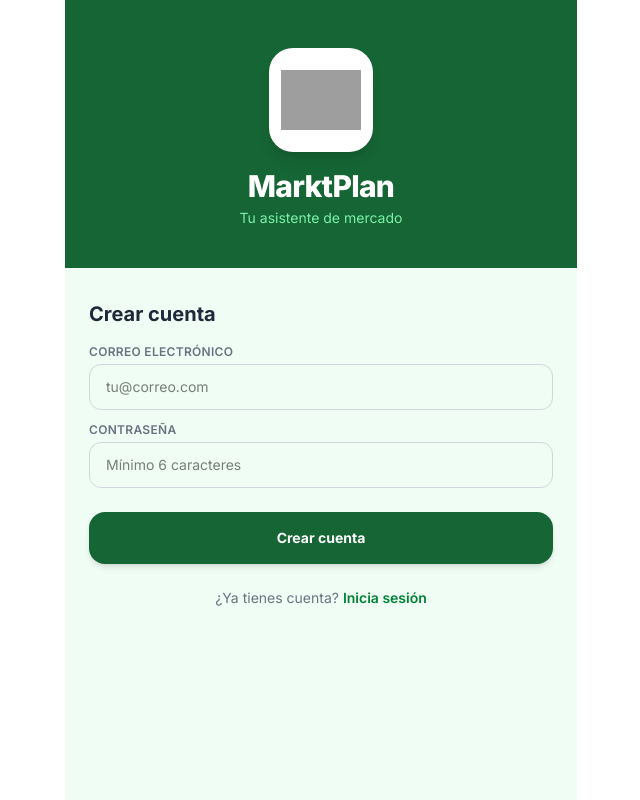
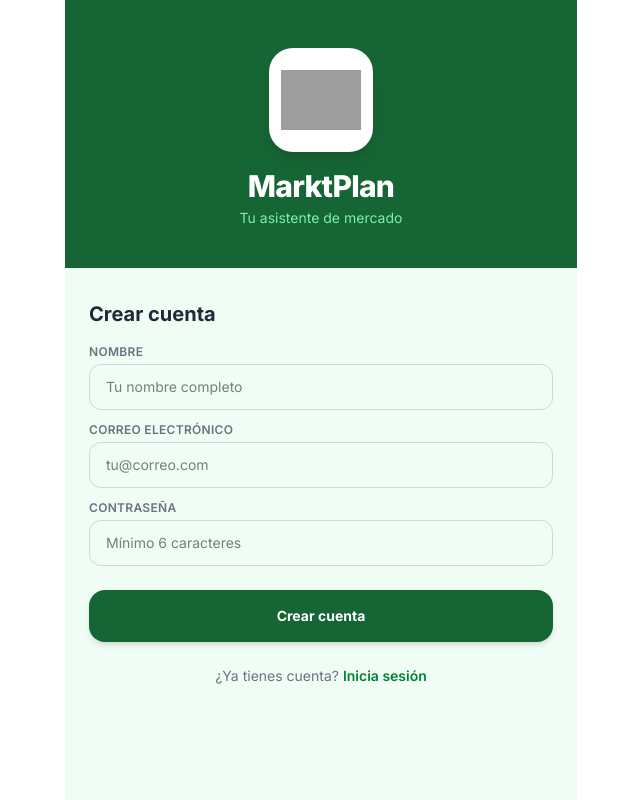
Before and after one commit to jotadoliveira22/mercado-app, a React (Vite) app: page / in a window 1280 px wide. Both pictures are taken after a click on the button "Regístrate". Shown: the whole page, without its empty margins (319-959 px from the left). Built offline with nearby package versions, Linux system fonts and the light colour scheme; grey boxes are pictures that could not be loaded.

Commit message:
AuthScreen: add name field on register, saves as display_name in Supabase user metadata

```diff
--- a/src/components/AuthScreen.tsx
+++ b/src/components/AuthScreen.tsx
@@ -7,6 +7,7 @@ export default function AuthScreen() {
   const [mode, setMode] = useState<Mode>('login');
   const [email, setEmail] = useState('');
   const [password, setPassword] = useState('');
+  const [name, setName] = useState('');
   const [loading, setLoading] = useState(false);
   const [error, setError] = useState('');
   const [info, setInfo] = useState('');
@@ -15,12 +16,20 @@ export default function AuthScreen() {
     setError('');
     setInfo('');
     if (!email.trim() || !password.trim()) { setError('Completa todos los campos'); return; }
+    if (mode === 'register' && !name.trim()) { setError('Ingresa tu nombre'); return; }
     if (password.length < 6) { setError('La contraseña debe tener al menos 6 caracteres'); return; }
     setLoading(true);
     try {
       if (mode === 'register') {
         const redirectTo = `${window.location.origin}/`;
-        const { error: e } = await supabase.auth.signUp({ email: email.trim(), password, options: { emailRedirectTo: redirectTo } });
+        const { error: e } = await supabase.auth.signUp({
+          email: email.trim(),
+          password,
+          options: {
+            emailRedirectTo: redirectTo,
+            data: { display_name: name.trim(), full_name: name.trim() },
+          },
+        });
         if (e) { setError(e.message); }
         else { setInfo('Revisa tu correo para confirmar tu cuenta, luego inicia sesión.'); setMode('login'); }
       } else {
@@ -31,6 +40,8 @@ export default function AuthScreen() {
       setLoading(false);
     }
   };
+
+  const switchMode = (m: Mode) => { setMode(m); setError(''); setInfo(''); setName(''); };
 
   return (
     <div className="flex flex-col h-screen bg-[#f0fdf4] max-w-lg mx-auto">
@@ -63,6 +74,22 @@ export default function AuthScreen() {
         )}
 
         <div className="space-y-3">
+          {mode === 'register' && (
+            <div>
+              <label className="text-xs font-semibold text-gray-500 uppercase tracking-wide mb-1 block">
+                Nombre
+              </label>
+              <input
+                type="text"
+                value={name}
+                onChange={e => setName(e.target.value)}
+                onKeyDown={e => e.key === 'Enter' && handle()}
+                placeholder="Tu nombre completo"
+                autoComplete="name"
+                className="w-full border border-gray-300 rounded-xl px-4 py-3 text-sm focus:outline-none focus:ring-2 focus:ring-green-500 focus:border-transparent"
+              />
+            </div>
+          )}
           <div>
             <label className="text-xs font-semibold text-gray-500 uppercase tracking-wide mb-1 block">
               Correo electrónico
@@ -105,14 +132,14 @@ export default function AuthScreen() {
           {mode === 'login' ? (
             <p className="text-sm text-gray-500">
               ¿No tienes cuenta?{' '}
-              <button onClick={() => { setMode('register'); setError(''); setInfo(''); }} className="text-green-700 font-semibold">
+              <button onClick={() => switchMode('register')} className="text-green-700 font-semibold">
                 Regístrate
               </button>
             </p>
           ) : (
             <p className="text-sm text-gray-500">
               ¿Ya tienes cuenta?{' '}
-              <button onClick={() => { setMode('login'); setError(''); setInfo(''); }} className="text-green-700 font-semibold">
+              <button onClick={() => switchMode('login')} className="text-green-700 font-semibold">
                 Inicia sesión
               </button>
             </p>
```
